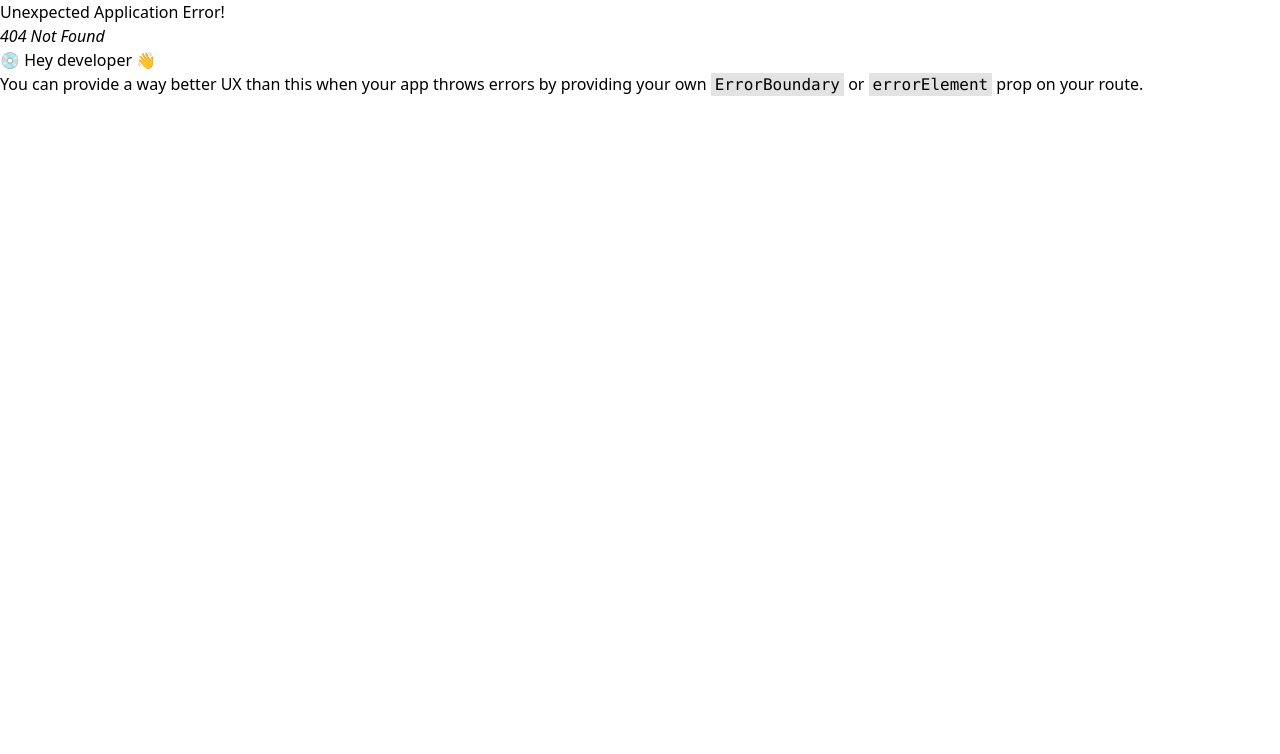
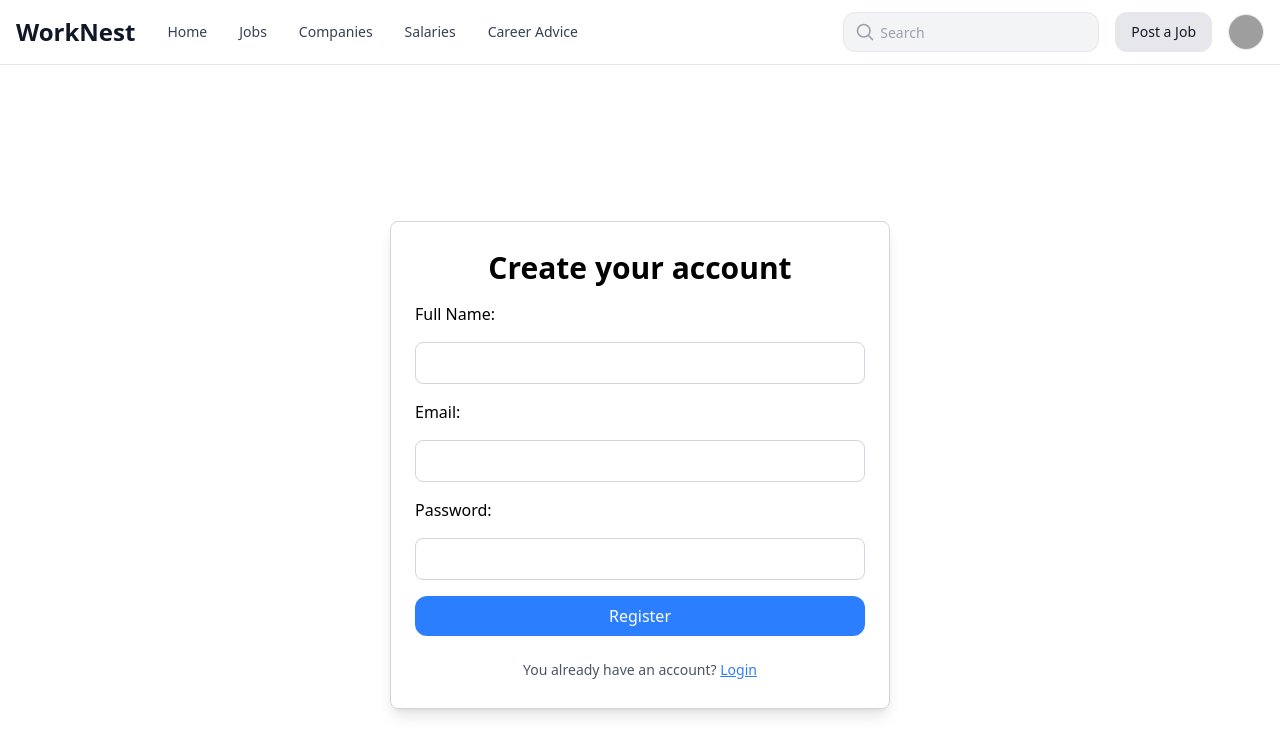
Before and after one commit to kavinduhasakelum/Job-listing-website, a React (Vite) app in the folder Frontend/: page /register in a window 1280 px wide. Before the commit this address had no page. Shown: the top 754 px of the page. Built offline with nearby package versions, Linux system fonts and the light colour scheme; grey boxes are pictures that could not be loaded.

Commit message:
Add login and signup form page

```diff
--- /dev/null
+++ b/Frontend/src/pages/RegisterLogin.jsx
@@ -0,0 +1,79 @@
+import React, { useState } from "react";
+
+function RegisterLogin() {
+  const [isLogin, setIsLogin] = useState(false);
+
+  return (
+    <div className="flex justify-center items-center min-h-screen">
+      <div className="flex flex-col justify-center items-center gap-4 w-[500px] mx-auto px-6 py-7 border border-gray-300 rounded-lg shadow-lg">
+        <h2 className="text-3xl font-semibold">
+          {isLogin ? "Login to your account" : "Create your account"}
+        </h2>
+        <form className="flex flex-col gap-4 w-full">
+          {!isLogin && (
+            <div className="flex flex-col gap-4">
+              <label htmlFor="name">Full Name:</label>
+              <input
+                type="text"
+                id="name"
+                name="name"
+                className="border border-gray-300 rounded-lg p-2"
+                required
+              />
+            </div>
+          )}
+          <div className="flex flex-col gap-4">
+            <label htmlFor="email">Email:</label>
+            <input
+              type="email"
+              id="email"
+              name="email"
+              className="border border-gray-300 rounded-lg p-2"
+              required
+            />
+          </div>
+          <div className="flex flex-col gap-4">
+            <label htmlFor="password">Password:</label>
+            <input
+              type="password"
+              id="password"
+              name="password"
+              className="border border-gray-300 rounded-lg p-2"
+              required
+            />
+          </div>
+          <button className="bg-blue-500 text-white rounded-xl p-2 focus:ring-blue-500">
+            {isLogin ? "Login" : "Register"}
+          </button>
+        </form>
+        <div className="mt-2 text-sm text-gray-600">
+          {isLogin ? (
+            <>
+              Don't have an account?{' '}
+              <button
+                type="button"
+                className="text-blue-500 underline hover:text-blue-700"
+                onClick={() => setIsLogin(false)}
+              >
+                Register
+              </button>
+            </>
+          ) : (
+            <>
+              You already have an account?{' '}
+              <button
+                type="button"
+                className="text-blue-500 underline hover:text-blue-700"
+                onClick={() => setIsLogin(true)}
+              >
+                Login
+              </button>
+            </>
+          )}
+        </div>
+      </div>
+    </div>
+  );
+}
+
+export default RegisterLogin;
--- /dev/null
+++ b/Frontend/src/pages/SearchJob.jsx
@@ -0,0 +1,11 @@
+import React from "react";
+
+function SearchJob() {
+  return (
+    <>
+      <h1>Search Job</h1>
+    </>
+  );
+}
+
+export default SearchJob;
```
Also changed, not shown: Frontend/src/App.jsx (+18 -9 lines).
